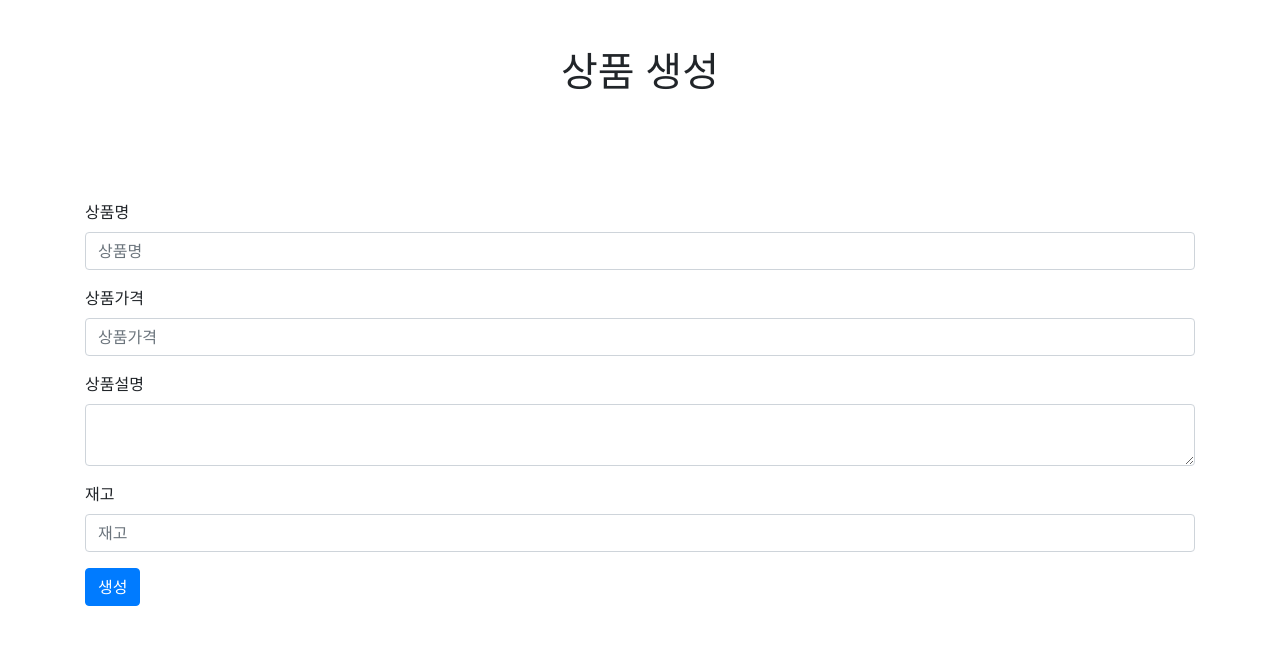
After one commit to GeonWooPaeng/Django_Level2, a Django app: page /product/create/ in a window 1280 px wide. The commit adds this page. Shown: the top 645 px of the page. Run offline with Django 3.2, Linux system fonts and the light colour scheme; some libraries are stand-ins or nearby versions.

Commit message:
제품 등록

```diff
--- a/fc_django/fc_django/urls.py
+++ b/fc_django/fc_django/urls.py
@@ -16,12 +16,13 @@ Including another URLconf
 from django.contrib import admin
 from django.urls import path
 from user.views import index, RegisterView, LoginView
-from product.views import ProductList
+from product.views import ProductList, ProductCreate
 
 urlpatterns = [
     path('admin/', admin.site.urls),
     path('', index),
     path('register/', RegisterView.as_view()), #클래스인 경우 as_view()를 써줘야 한다
     path('login/', LoginView.as_view()),
-    path('product/', ProductList.as_view())
+    path('product/', ProductList.as_view()),
+    path('product/create/', ProductCreate.as_view())
 ]
--- /dev/null
+++ b/fc_django/product/forms.py
@@ -0,0 +1,42 @@
+from django import forms
+from .models import Product
+
+class RegisterForm(forms.Form):
+    name = forms.CharField(
+        error_messages={
+            'required': '상품명을 입력해주세요.'
+        },
+        max_length=64, label='상품명'
+    )
+    price = forms.IntegerField(
+        error_messages={
+            'required': '상품가격을 입력해주세요.'
+        },
+        label='상품가격'
+    )
+    description = forms.CharField(
+        error_messages={
+            'required': '상품설명을 입력해주세요.'
+        }, label='상품설명'
+    )
+    stock = forms.IntegerField(
+        error_messages={
+            'required': '재고를 입력해주세요.'
+        }, label='재고'
+    )
+
+    def clean(self):
+        cleaned_data = super().clean()
+        name = cleaned_data.get('name')
+        price = cleaned_data.get('price')
+        description = cleaned_data.get('description')
+        stock = cleaned_data.get('stock')
+
+        if name and price and description and stock:
+            product = Product(
+                name=name,
+                price=price,
+                description=description,
+                stock=stock
+            )
+            product.save()
--- a/fc_django/product/models.py
+++ b/fc_django/product/models.py
@@ -5,7 +5,7 @@ class Product(models.Model):
     name = models.CharField(max_length=256, verbose_name='상품명')
     price = models.IntegerField(verbose_name='상품가격')
     description = models.TextField(verbose_name='상품설명')
-    stuck = models.IntegerField(verbose_name='재고')
+    stock = models.IntegerField(verbose_name='재고')
     register_date = models.DateTimeField(auto_now_add=True, verbose_name='등록날짜')
 
     def __str__(self):
--- /dev/null
+++ b/fc_django/product/templates/register_product.html
@@ -0,0 +1,48 @@
+{% extends "base.html" %}
+{% block header %}
+<link href="https://cdn.jsdelivr.net/npm/summernote@0.8.18/dist/summernote-bs4.min.css" rel="stylesheet">
+<script src="https://cdn.jsdelivr.net/npm/summernote@0.8.18/dist/summernote-bs4.min.js"></script>
+
+<script>
+    $(document).ready(function() {
+        $('#id_description').summernote({
+            height:300
+        });
+    });
+  </script>
+
+{% endblock %}
+{% block contents %}
+<div class="row mt-5">
+    <div class="col-12 text-center">
+        <h1>상품 생성</h1>
+    </div>
+</div>
+<div class="row mt-5">
+    <div class="col-12">
+        {{ error }}
+    </div>
+</div>
+<div class="row mt-5">
+    <div class="col-12">
+        <form method="POST" action=".">
+            {% csrf_token %}
+            {% for field in form %}
+            <div class="form-group">
+                <label for="{{ field.id_for_label }}">{{ field.label }}</label>
+                {% ifequal field.name 'description' %}
+                <textarea class="form-control" name="{{ field.name }}" id="{{ field.id_for_label }}"></textarea>
+                {% else %}
+                <input type="{{ field.field.widget.input_type }}" class="form-control" id="{{ field.id_for_label }}"
+                    placeholder="{{ field.label }}" name="{{ field.name }}" />
+                    {% endifequal %}
+            </div>
+            {% if field.errors %}
+            <span style="color: red">{{ field.errors }}</span>
+            {% endif %}
+            {% endfor %}
+            <button type="submit" class="btn btn-primary">생성</button>
+        </form>
+    </div>
+</div>
+{% endblock %}
--- a/fc_django/product/views.py
+++ b/fc_django/product/views.py
@@ -1,9 +1,17 @@
 from django.shortcuts import render
 from django.views.generic import ListView
+from django.views.generic.edit import FormView
 from .models import Product
+from .forms import RegisterForm
 # Create your views here.
 
 class ProductList(ListView):
     model = Product
     template_name = 'product.html' #template 지정
     context_object_name = 'product_list' #object_list 지정
+
+
+class ProductCreate(FormView):
+    template_name = 'register_product.html'
+    form_class = RegisterForm
+    success_url = '/product/'
--- a/fc_django/user/templates/base.html
+++ b/fc_django/user/templates/base.html
@@ -15,7 +15,8 @@
         <script src="https://stackpath.bootstrapcdn.com/bootstrap/4.5.2/js/bootstrap.min.js"
             integrity="sha384-B4gt1jrGC7Jh4AgTPSdUtOBvfO8shuf57BaghqFfPlYxofvL8/KUEfYiJOMMV+rV" crossorigin="anonymous">
         </script>
-
+        {% block header %}
+        {% endblock %}
     </head>
     <body>
         <div class="container">
```
Also changed, not shown: fc_django/product/templates/base.html (deleted, +0 -26 lines), help.txt (+22 -1 lines), fc_django/db.sqlite3, fc_django/product/migrations/0002_auto_20200930_2148.py (added).
